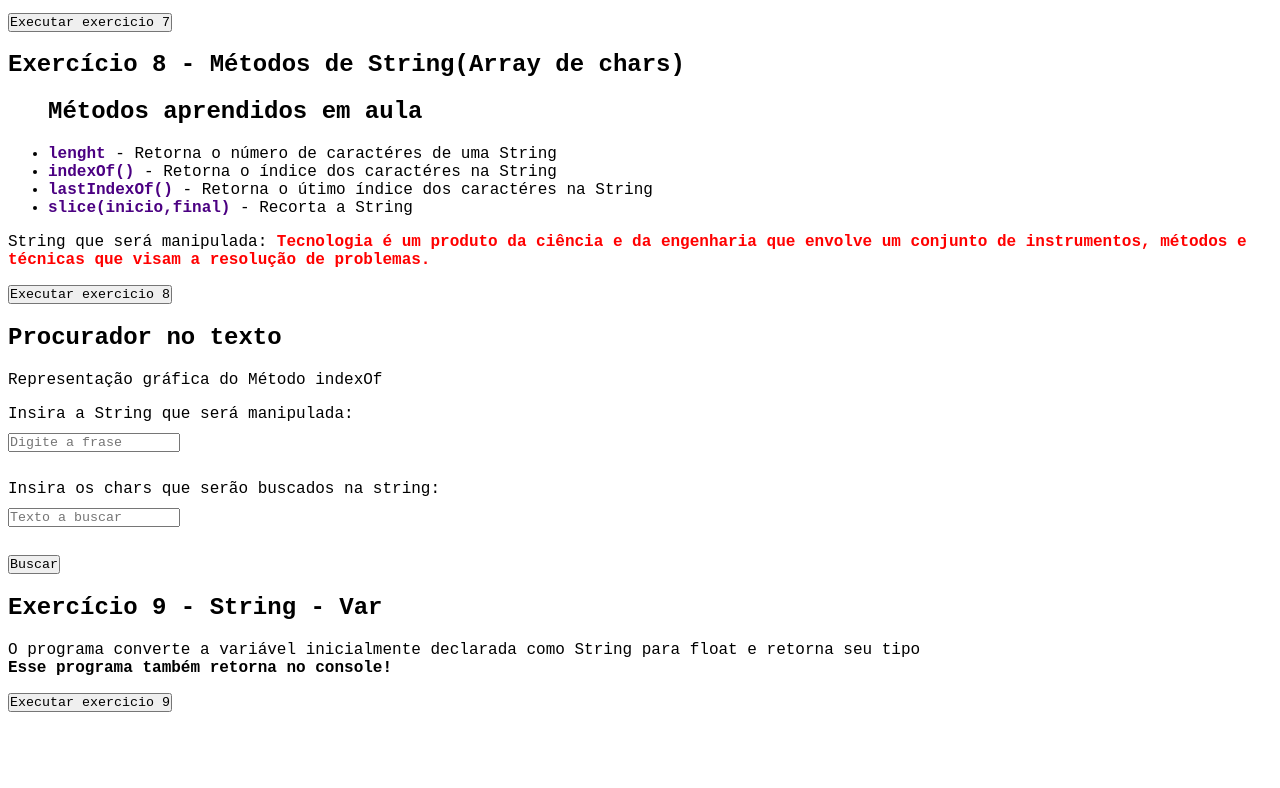
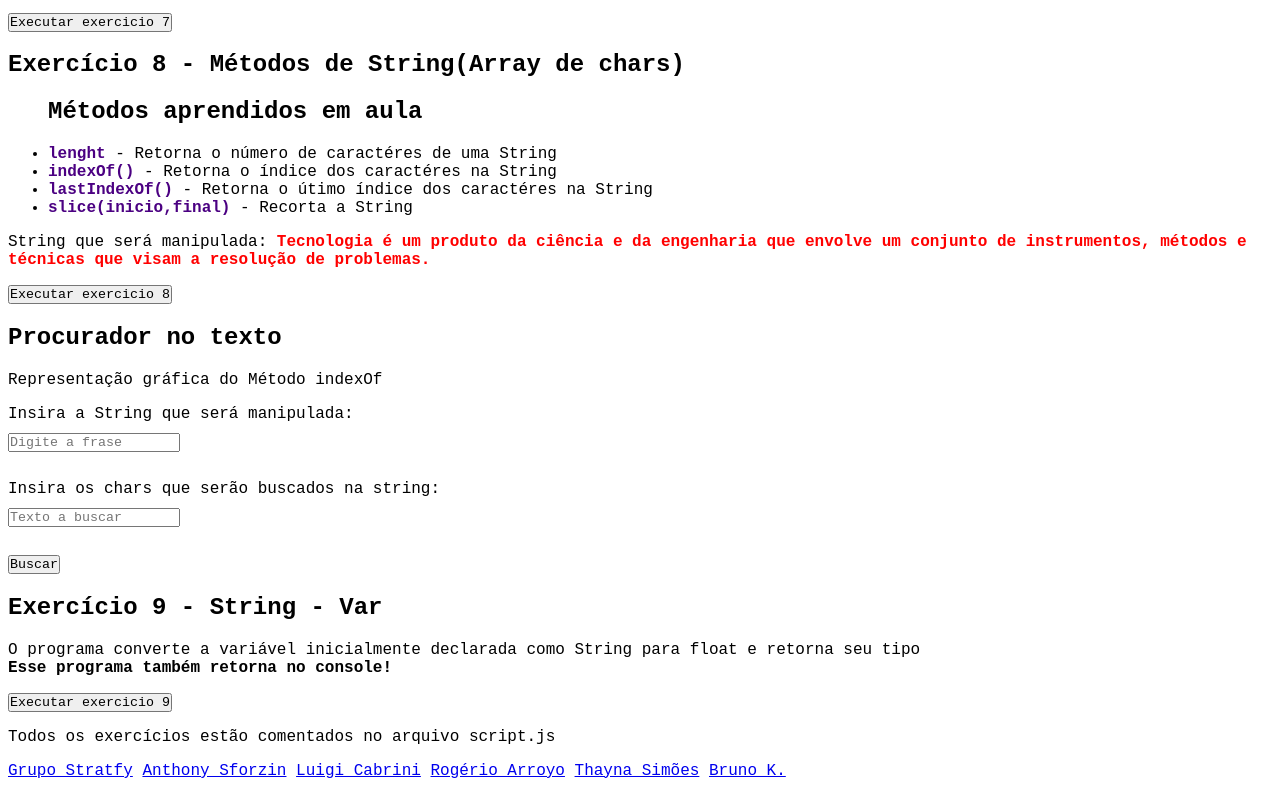
Before and after one commit to Stratfy/vinheria-agnello-web-dev, a plain HTML site: page index.html in a window 1280 px wide. Shown: the part 1277-2065 px from the top of the page. Before the commit the page ends 1997 px from the top, so only its background shows below. Drawn offline with Linux system fonts and the light colour scheme.

Commit message:
Adicionando o footer e os links do github

```diff
--- a/index.html
+++ b/index.html
@@ -52,8 +52,6 @@
                 <button onclick="exercicio4()">Executar exercício 4 no console</button><br>
                 <b>Saídas no console!</b>
                 </p>
-
-
             </article>
 
             <article class="exercicio">
@@ -63,7 +61,6 @@
 
                     <button onclick="exercicio5()">Executar exercício 5 - Login</button>
                 </p>
-
             </article>
 
             <article class="exercicio">
@@ -90,8 +87,6 @@
                 <p><button onclick="exercicio7()">Executar exercicio 7</button></p>
 
                 <pre class="output" id="resultadoex7"></pre>
-
-
             </article>
 
             <article class="exercicio">
@@ -120,7 +115,6 @@
                 <button onclick="indextexto()">Buscar</button>
 
                 <p id="resultadoindextexto"></p>
-
             </article>
 
             <article class="exercicio">
@@ -129,12 +123,21 @@
                 <b>Esse programa também retorna no console!</b>
                 </p>
                 <button onclick="exercicio9()">Executar exercicio 9</button>
-
             </article>
-
-
         </main>
     </div>
+
+    <footer>
+        <p>Todos os exercícios estão comentados no arquivo script.js<br></p>
+        <a href="https://github.com/Stratfy">Grupo Stratfy</a>
+        <a href="https://github.com/sys0xFF">Anthony Sforzin</a>
+        <a href="https://github.com/CabriniJr">Luigi Cabrini</a>
+        <a href="https://github.com/Rogerio-Arroyo">Rogério Arroyo</a>
+        <a href="https://github.com/thaynasimoes">Thayna Simões</a>
+        <a href="https://github.com/Bkfighte">Bruno K.</a>
+
+    </footer>
+
 
     <script src="src/js/script.js"></script>
 </body>
```
